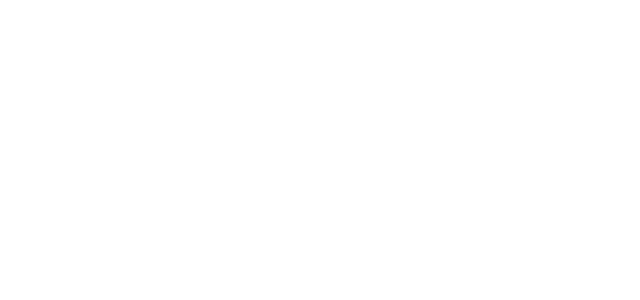
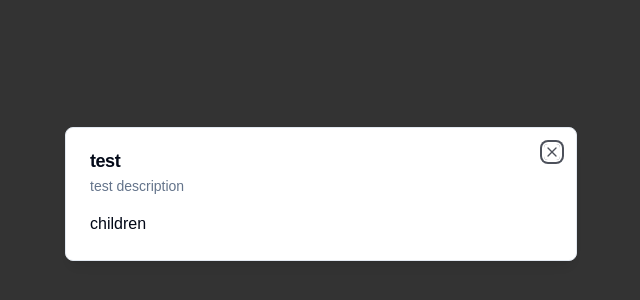
Before and after one commit to kokoforbes/ecommerce-admin, a Next.js app: page / in a window 1280 px wide. Shown: the part 206-506 px from the top of the page, without its empty margins (319-959 px from the left). Built offline with nearby package versions, Linux system fonts and the light colour scheme.

Commit message:
Added zustand for state management

```diff
--- a/app/(root)/page.tsx
+++ b/app/(root)/page.tsx
@@ -1,9 +1,18 @@
-import { UserButton } from "@clerk/nextjs";
+"use client";
+
+import { Modal } from "@/components/ui/modal";
 
 const SetupPage = () => {
   return (
     <div className='p-4'>
-      <UserButton />
+      <Modal
+        title='test'
+        description='test description'
+        isOpen
+        onClose={() => {}}
+      >
+        children
+      </Modal>
     </div>
   );
 };
--- /dev/null
+++ b/components/ui/modal.tsx
@@ -0,0 +1,43 @@
+"use client";
+
+import {
+  Dialog,
+  DialogContent,
+  DialogDescription,
+  DialogHeader,
+  DialogTitle,
+} from "@/components/ui/dialog";
+
+interface ModalProps {
+  title: string;
+  description: string;
+  isOpen: boolean;
+  onClose: () => void;
+  children?: React.ReactNode;
+}
+
+export const Modal: React.FC<ModalProps> = ({
+  title,
+  description,
+  isOpen,
+  onClose,
+  children,
+}) => {
+  const onChange = (open: boolean) => {
+    if (!open) {
+      onClose();
+    }
+  };
+
+  return (
+    <Dialog open={isOpen} onOpenChange={onChange}>
+      <DialogContent>
+        <DialogHeader>
+          <DialogTitle>{title}</DialogTitle>
+          <DialogDescription>{description}</DialogDescription>
+        </DialogHeader>
+        <div>{children}</div>
+      </DialogContent>
+    </Dialog>
+  );
+};
--- a/package.json
+++ b/package.json
@@ -19,7 +19,8 @@
     "react": "^19.0.0",
     "react-dom": "^19.0.0",
     "tailwind-merge": "^2.6.0",
-    "tailwindcss-animate": "^1.0.7"
+    "tailwindcss-animate": "^1.0.7",
+    "zustand": "^5.0.3"
   },
   "devDependencies": {
     "@eslint/eslintrc": "^3",
```
Also changed, not shown: hooks/use-store-modal.tsx (added, +13 -0 lines), 1 other file (tests, documents, lock files or other folders).
